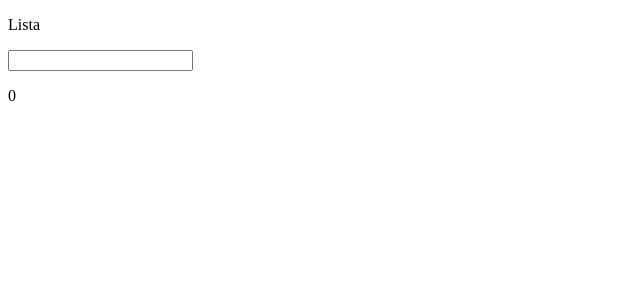
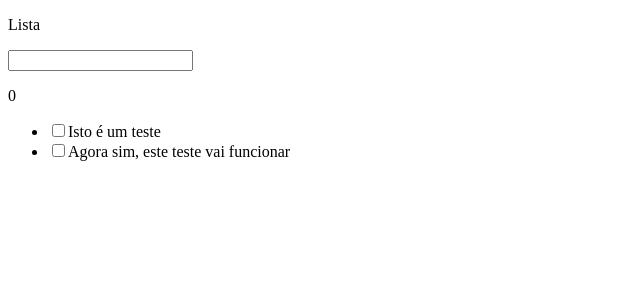
Before and after one commit to Aristidescosta/my-react-app, a React (Create React App) app: page /pagina-inicial in a window 1280 px wide. Shown: the top 300 px of the page, without its empty margins (0-640 px from the left). Built offline with nearby package versions, Linux system fonts and the light colour scheme; data requests are answered from the project's data file.

Commit message:
refactor: Cadastrando uma tarefa via API

```diff
--- a/mock/db.json
+++ b/mock/db.json
@@ -1,3 +1,14 @@
 {
-  "tasks": []
+  "tasks": [
+    {
+      "title": "Isto é um teste",
+      "isCompleted": false,
+      "id": 1
+    },
+    {
+      "title": "Agora sim, este teste vai funcionar",
+      "isCompleted": false,
+      "id": 2
+    }
+  ]
 }
--- a/src/app/pages/dashboard/index.tsx
+++ b/src/app/pages/dashboard/index.tsx
@@ -7,37 +7,39 @@ export const Dashboard = () => {
 
   useEffect(() => {
     TasksServices.getAll().then((result) => {
-      if(result instanceof ApiException)
-      alert(result.message)
-      else
-      setList(result)
-    })
-  },[])
+      if (result instanceof ApiException) alert(result.message);
+      else setList(result);
+    });
+  }, []);
 
   const handleInputKeyDown: React.KeyboardEventHandler<HTMLInputElement> =
-    useCallback((e) => {
+    useCallback(
+      (e) => {
         if (e.key === "Enter") {
           if (e.currentTarget.value.trim().length === 0) return;
 
           const value = e.currentTarget.value;
-        console.log(value)
 
           e.currentTarget.value = "";
 
+          if (list.some((listItem) => listItem.title === value)) return;
+
+          TasksServices.create({ title: value, isCompleted: false }).then(
+            (result) => {
+              if (result instanceof ApiException) alert(result.message);
+              else
                 setList((oldList) => {
-          if (oldList.some((listItem) => listItem.title === value))
-            return oldList;
                   return [
                     ...oldList,
-            {
-              id: oldList.length,
-              title: value,
-              isCompleted: false,
-            },
+                    result,
                   ];
                 });
             }
-    }, []);
+          );
+        }
+      },
+      [list]
+    );
 
   return (
     <>
@@ -54,13 +56,13 @@ export const Dashboard = () => {
                 onChange={() => {
                   setList((oldList) => {
                     return oldList.map((oldListItem) => {
-                      const newisCompleted =
+                      const newIsCompleted =
                         oldListItem.title === listItem.title
                           ? !oldListItem.isCompleted
                           : oldListItem.isCompleted;
                       return {
                         ...oldListItem,
-                        isCompleted: newisCompleted,
+                        isCompleted: newIsCompleted,
                       };
                     });
                   });
--- a/src/app/shared/services/api/tasks/index.ts
+++ b/src/app/shared/services/api/tasks/index.ts
@@ -27,7 +27,7 @@ const getById = async (id: number): Promise<ITasks[] | ApiException> => {
 
 const create = async (
   dataCreate: Omit<ITasks, "id">
-): Promise<ITasks[] | ApiException> => {
+): Promise<ITasks | ApiException> => {
   try {
     const { data } = await Api().post("/tasks", dataCreate);
     return data;
```
Lines whose indentation alone changed are shown as unchanged.
